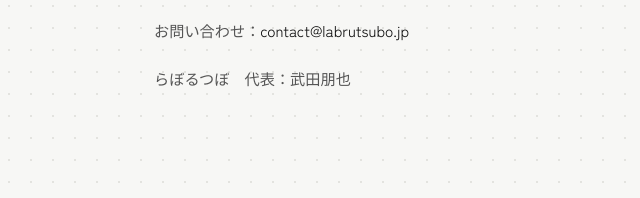
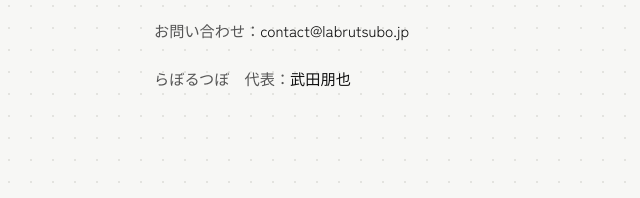
Before and after one commit to labrutsubo/labrutsubo-site, a plain HTML site: page index.html in a window 1280 px wide. Shown: the part 5043-5241 px from the top of the page, 134-774 px from the left. Drawn offline with Linux system fonts and the light colour scheme; a web font is replaced by a local one.

Commit message:
Link representative name to portfolio

```diff
--- a/index.html
+++ b/index.html
@@ -418,7 +418,7 @@
     <p class="lead">興味を持ってもらえたら、気軽に連絡してください。一緒に何か始めたい人も、話だけ聞きたい人も、歓迎です。</p>
     <div class="contact-lines">
       <p>お問い合わせ：<a href="mailto:contact@labrutsubo.jp">contact@labrutsubo.jp</a></p>
-      <p>らぼるつぼ　代表：武田朋也</p>
+      <p>らぼるつぼ　代表：<a href="https://tooooomoya.github.io" target="_blank" rel="noopener">武田朋也</a></p>
     </div>
   </div>
 </section>
```
